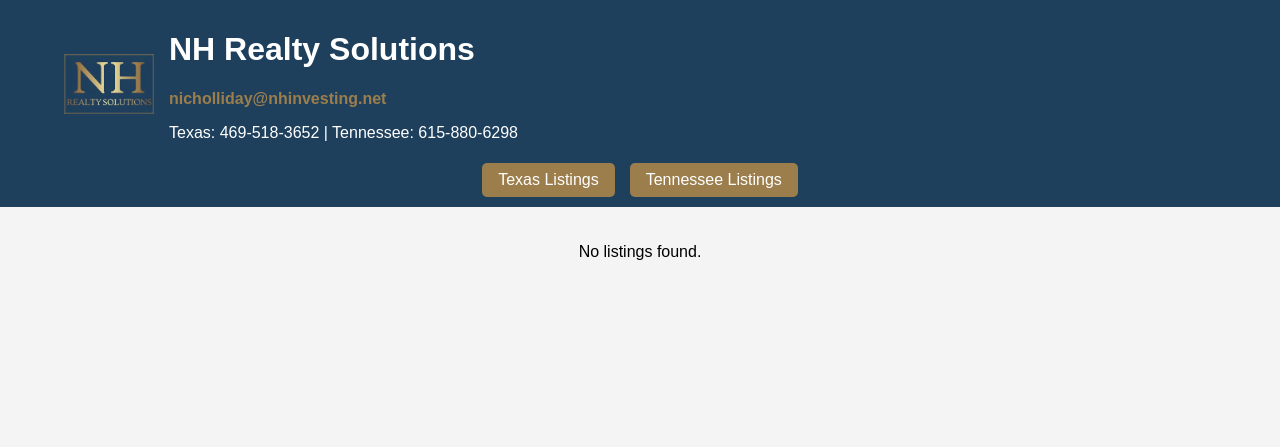
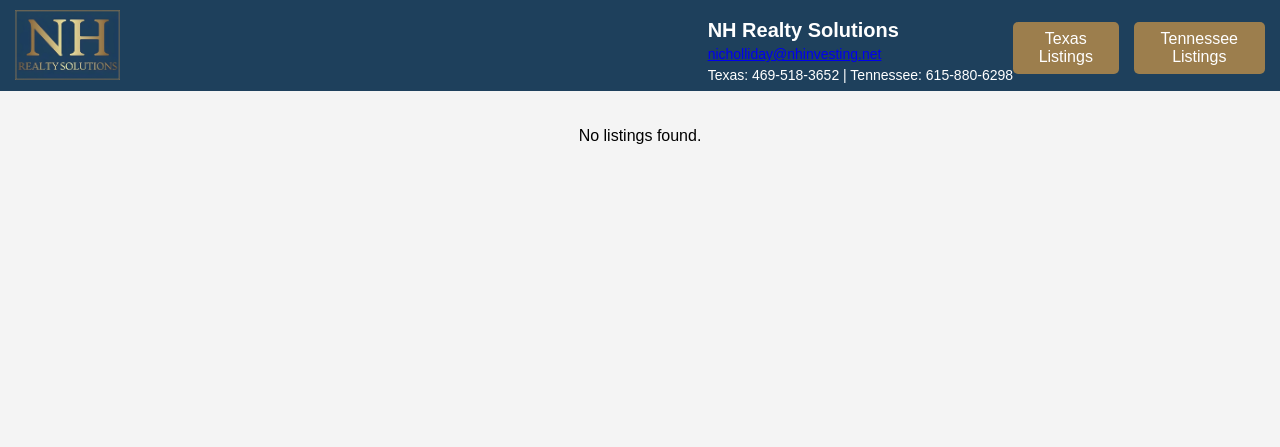
Before and after one commit to n-hrynkiw/nhrealtysolutions, a Flask app: page / in a window 1280 px wide. Shown: the top 447 px of the page. Run offline with Flask 3, Linux system fonts and the light colour scheme; data that the repository does not hold is empty.

Commit message:
“building”

```diff
--- a/app.py
+++ b/app.py
@@ -61,22 +61,35 @@
 @app.route('/listings/<market>')
 def get_listings(market):
     try:
+        print(f"Fetching listings for market: {market}")  # Debug print
         houses = House.query.filter_by(market=market).all()
-        listings = [{
-            "house_id": house.house_id,
-            "market": house.market,
-            "address": house.address,
-            "price": house.price,
-            "beds": house.beds,
-            "baths": house.baths,
-            "square_feet": house.square_feet,
-            "image_urls": house.image_urls
-        } for house in houses]
 
-        return jsonify({"listings": listings})
+        if not houses:
+            print("No listings found.")  # Debug print
+            return jsonify({"listings": []})  # Empty array to prevent undefined error
+
+        listings_data = []
+        for house in houses:
+            house_data = {
+                "house_id": house.house_id,
+                "market": house.market,
+                "address": house.address,
+                "price": house.price,
+                "beds": house.beds,
+                "baths": house.baths,
+                "square_feet": house.square_feet,
+                "details": house.details,
+                "image_urls": house.image_urls if house.image_urls else []  # Ensure array
+            }
+            listings_data.append(house_data)
+
+        print(f"Returning {len(listings_data)} listings")  # Debug print
+        return jsonify({"listings": listings_data})
+
     except Exception as e:
-        print(f"Error fetching listings: {e}")
-        return jsonify({"error": "Failed to load listings"}), 500
+        print(f"Error retrieving listings: {e}")  # Log exact error
+        return jsonify({"error": str(e)}), 500
+
 
 
 # ✅ **Fix House Details API**
--- a/static/css/styles.css
+++ b/static/css/styles.css
@@ -9,42 +9,47 @@
 /* Header Styling */
 header {
     display: flex;
-    flex-direction: column;
     align-items: center;
-    padding: 10px 0; /* Reduced padding for a smaller banner */
+    justify-content: space-between;
     background-color: #1e405c;
     color: white;
-    text-align: center;
+    padding: 5px 15px; /* Reduce padding */
 }
 
 .header-container {
     display: flex;
     align-items: center;
     justify-content: space-between;
-    width: 90%;
+    width: 100%;
     max-width: 1200px;
 }
 
 .logo {
-    height: 60px; /* Slightly smaller */
+    height: 70px; /* Increase logo size */
     width: auto;
+    margin-right: 10px;
 }
 
 .header-info {
-    flex-grow: 1;
-    text-align: left;
-    margin-left: 15px;
+    display: flex;
+    flex-direction: column;
+    justify-content: center;
+    line-height: 1.2; /* Reduce spacing */
 }
 
-.header-info a {
-    color: #9c7e4d;
-    text-decoration: none;
-    font-weight: bold;
+.header-info h1 {
+    font-size: 20px; /* Reduce text size */
+    margin-bottom: 2px;
+}
+
+.header-info p {
+    margin: 2px 0; /* Reduce spacing */
+    font-size: 14px;
 }
 
 /* Market Buttons */
 nav {
-    margin-top: 5px; /* Reduced spacing */
+    margin-top: 5px;
     display: flex;
     justify-content: center;
     gap: 15px;
@@ -63,6 +68,7 @@
 nav button:hover {
     background-color: #846235;
 }
+
 
 /* Listings */
 #listings-container {
```
